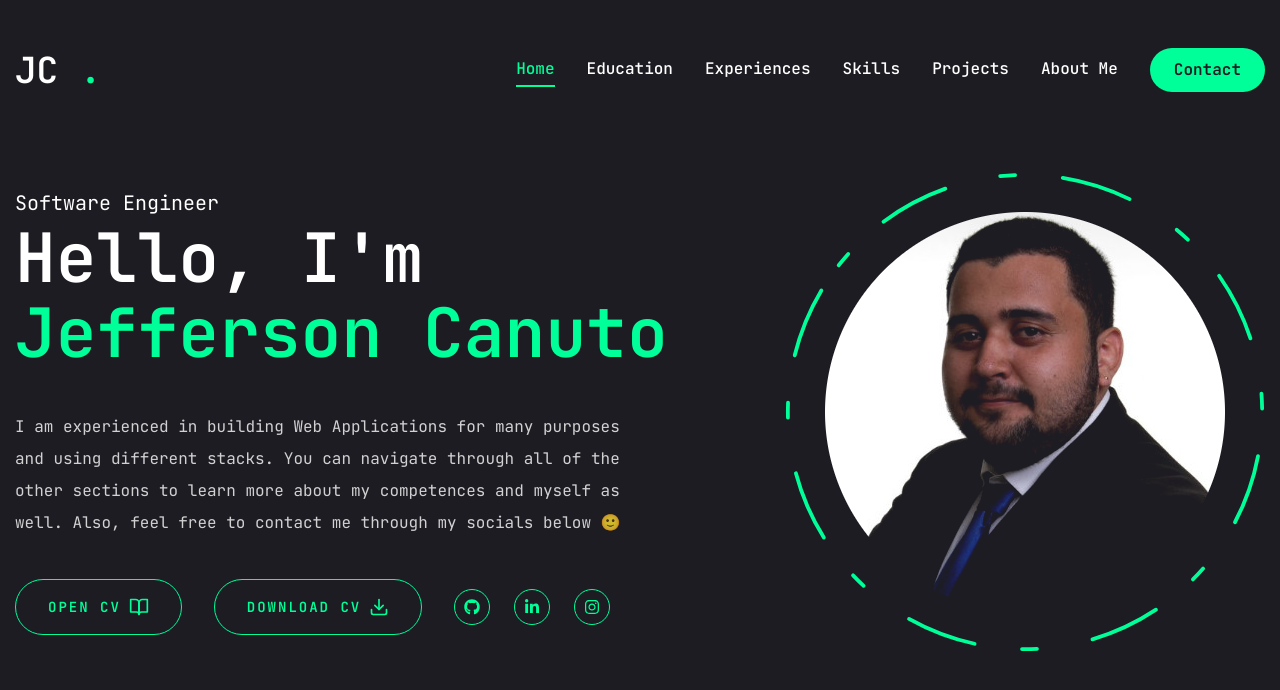
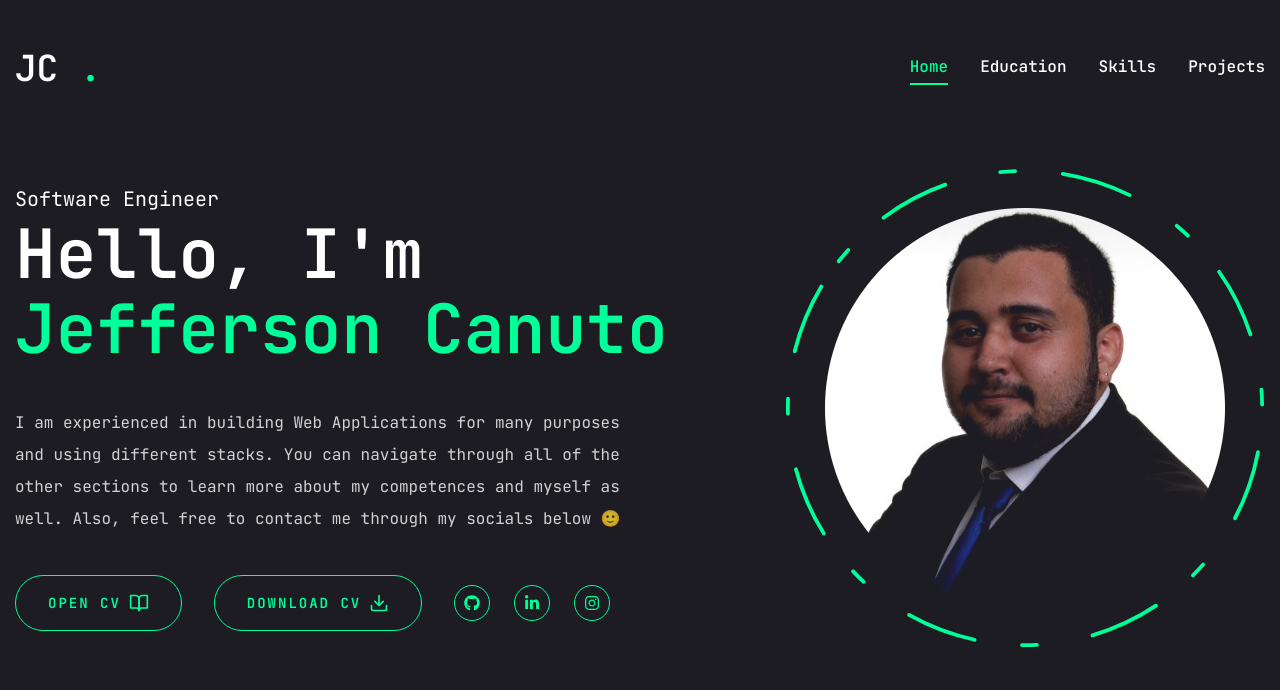
Before and after one commit to JeffersonCanuto/jefferson-portfolio, a Next.js app: page / in a window 1280 px wide. Shown: the top 690 px of the page. Built offline with nearby package versions, Linux system fonts and the light colour scheme; no server answers.

Commit message:
temp (revert later): hide unfinished pages to make an early deploy

```diff
--- a/package.json
+++ b/package.json
@@ -6,8 +6,7 @@
     "dev": "next dev --turbopack",
     "build": "next build",
     "start": "next start",
-    "lint": "next lint",
-    "install": "npm install --force"
+    "lint": "next lint"
   },
   "dependencies": {
     "@radix-ui/react-dialog": "^1.1.2",
--- a/src/components/Header.jsx
+++ b/src/components/Header.jsx
@@ -18,9 +18,6 @@ function Header() {
                 {/* Desktop Navbar & Contact button */}
                 <div className="hidden xl:flex items-center gap-8">
                     <Nav />
-                    <Link href="/contact">
-                        <Button>Contact</Button>
-                    </Link>
                 </div>
 
                 {/* Mobile Navbar */}
--- a/src/components/MobileNav.jsx
+++ b/src/components/MobileNav.jsx
@@ -5,6 +5,7 @@ import Link from 'next/link';
 import { usePathname } from 'next/navigation';
 import { CiMenuFries } from 'react-icons/ci';
 
+/*
 const links = [
     {
         index: 1,
@@ -42,8 +43,8 @@ const links = [
         path: "/contact"
     }
 ];
+*/
 
-/*
 const links = [
     {
         index: 1,
@@ -66,7 +67,6 @@ const links = [
         path: "/projects"
     }
 ];
-*/
 
 function MobileNav() {
     const pathname = usePathname();
--- a/src/components/Nav.jsx
+++ b/src/components/Nav.jsx
@@ -3,6 +3,7 @@
 import Link from 'next/link';
 import { usePathname } from 'next/navigation';
 
+/*
 const links = [
     {
         index: 1,
@@ -35,8 +36,8 @@ const links = [
         path: "/about"
     }
 ];
+*/
 
-/*
 const links = [
     {
         index: 1,
@@ -59,7 +60,6 @@ const links = [
         path: "/projects"
     }
 ];
-*/
 
 function Nav() {
     const pathname = usePathname();
```
